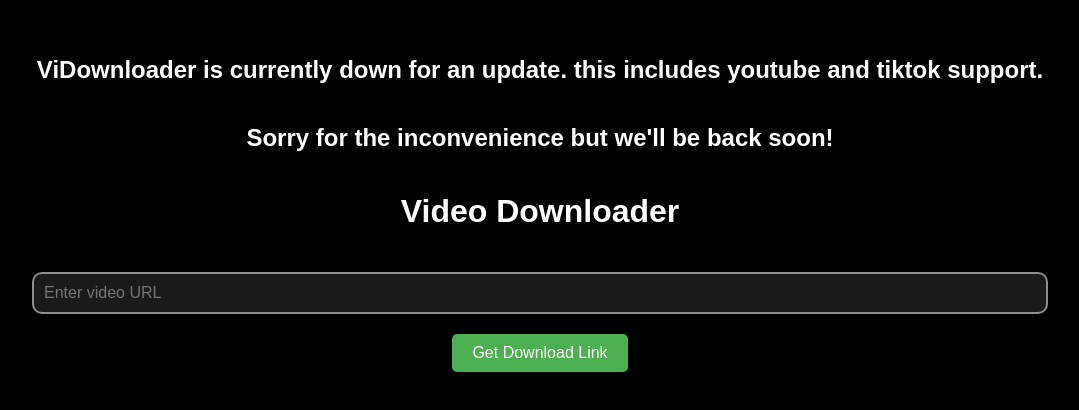
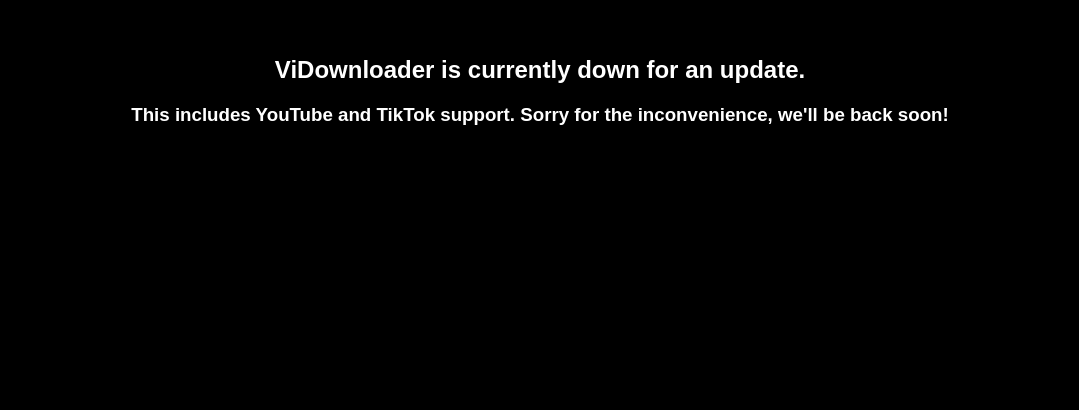
Before and after one commit to KareemSab278/vidownloader-net, a website: page web-build/index.html in a window 1280 px wide. Shown: the part 144-554 px from the top of the page, without its empty margins (100-1179 px from the left). Drawn offline with Linux system fonts and the light colour scheme.

Commit message:
Update index.html

```diff
--- a/web-build/index.html
+++ b/web-build/index.html
@@ -4,22 +4,36 @@
   <meta charset="UTF-8" />
   <meta name="viewport" content="width=device-width, initial-scale=1.0" />
   <title>Video Downloader</title>
-  <h2>ViDownloader is currently down for an update. this includes youtube and tiktok support.</h2>
-  <h2>Sorry for the inconvenience but we'll be back soon!</h2>
   <link rel="stylesheet" href="styles.css" />
 </head>
 <body>
+  <div id="maintenanceMessage">
+    <h2>ViDownloader is currently down for an update.</h2>
+    <h3>This includes YouTube and TikTok support. Sorry for the inconvenience, we'll be back soon!</h3>
+  </div>
+
+  <div id="downloader" style="display: none;">
     <h1>Video Downloader</h1>
     <input id="videoUrl" type="text" placeholder="Enter video URL" />
     <button id="fetchButton">Get Download Link</button>
     <a id="downloadButton" href="#" download style="display: none;">Download Video</a>
     <p id="errorMessage" style="color: red;"></p>
+  </div>
 
   <script>
+    const maintenanceMode = true; // Set to true if under maintenance
+    const maintenanceMessage = document.getElementById('maintenanceMessage');
+    const downloader = document.getElementById('downloader');
     const fetchButton = document.getElementById('fetchButton');
     const videoUrlInput = document.getElementById('videoUrl');
     const downloadButton = document.getElementById('downloadButton');
     const errorMessage = document.getElementById('errorMessage');
+
+    // Toggle visibility based on maintenance mode
+    if (!maintenanceMode) {
+      maintenanceMessage.style.display = 'none';
+      downloader.style.display = 'block';
+    }
 
     fetchButton.addEventListener('click', async () => {
       const videoUrl = videoUrlInput.value.trim();
@@ -59,7 +73,6 @@
         downloadButton.download = `video_${Date.now()}.mp4`; // Suggested file name
         downloadButton.style.display = 'inline-block';
         downloadButton.textContent = 'Download Video';
-
       } catch (error) {
         console.error('Fetch Error:', error);
         errorMessage.textContent = 'An error occurred. Please try again.';
@@ -68,7 +81,6 @@
         fetchButton.textContent = 'Get Download Link';
       }
     });
-
   </script>
 </body>
 </html>
```
Lines whose indentation alone changed are shown as unchanged.
